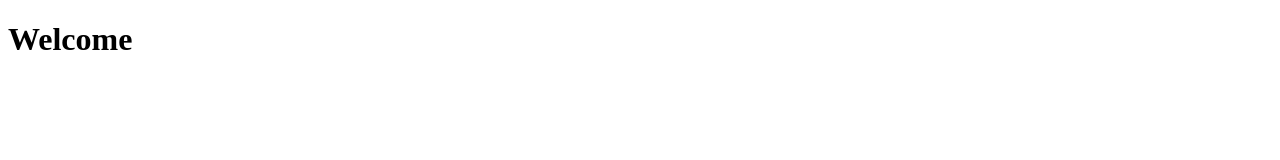
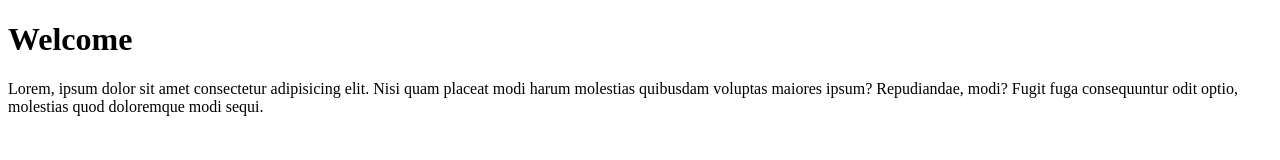
Before and after one commit to silpidash/firstproject, a plain HTML site: page first.html in a window 1280 px wide. Drawn offline with Linux system fonts and the light colour scheme.

Commit message:
first file 1.1

```diff
--- a/first.html
+++ b/first.html
@@ -7,5 +7,6 @@
 </head>
 <body>
     <h1>Welcome</h1>
+    <p>Lorem, ipsum dolor sit amet consectetur adipisicing elit. Nisi quam placeat modi harum molestias quibusdam voluptas maiores ipsum? Repudiandae, modi? Fugit fuga consequuntur odit optio, molestias quod doloremque modi sequi.</p>
 </body>
 </html>
```
